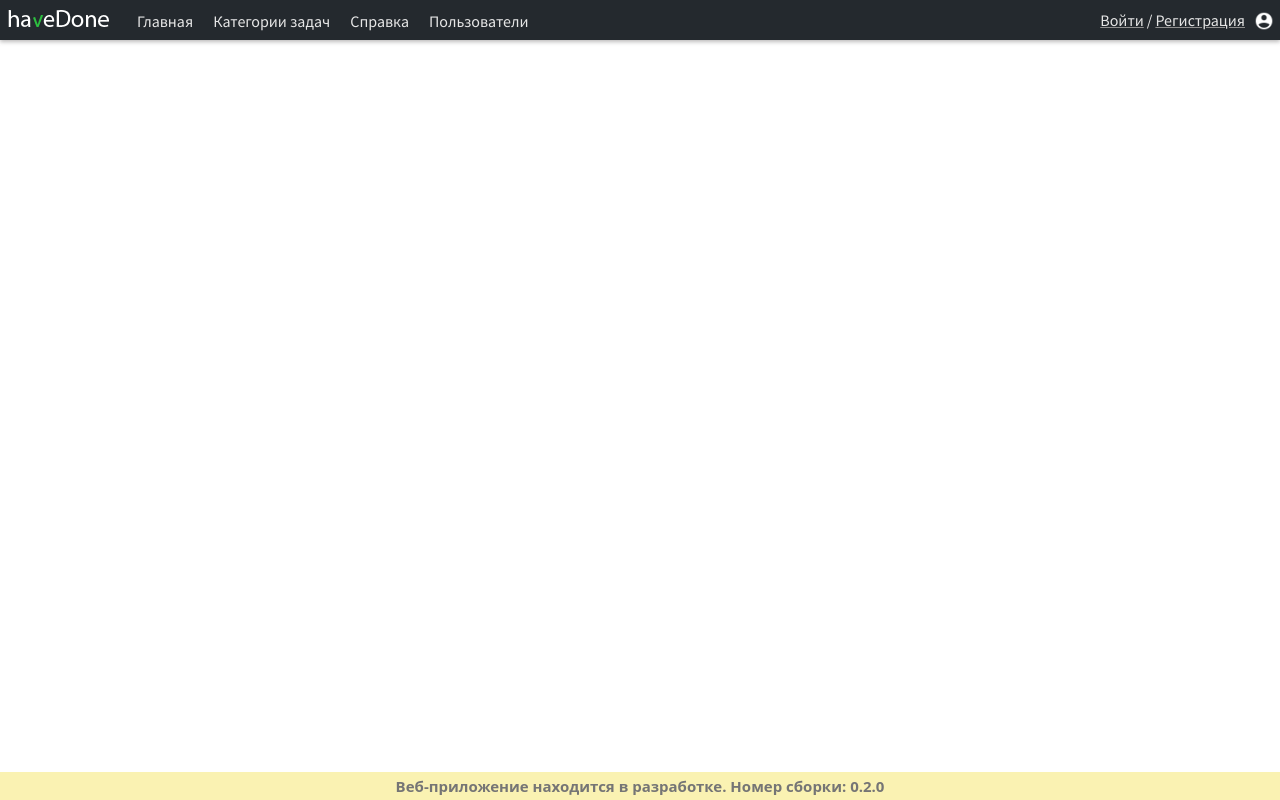
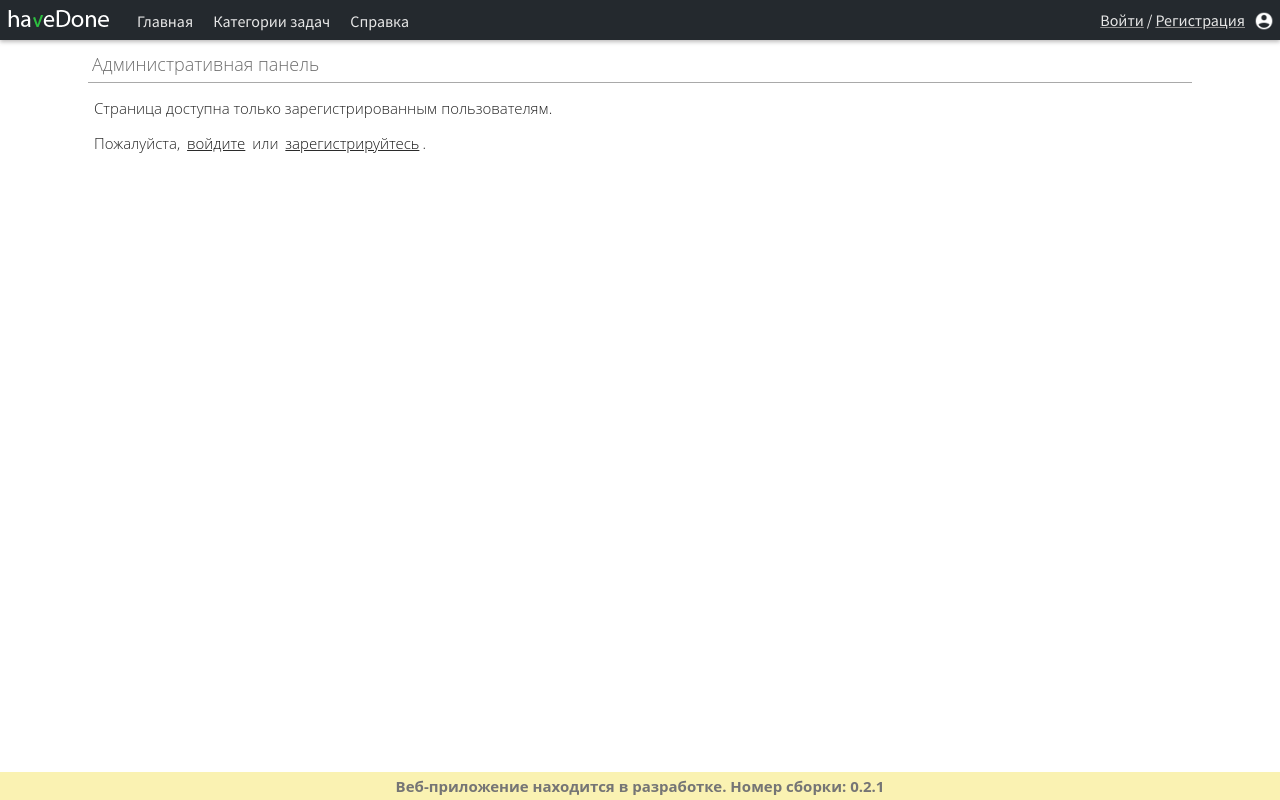
Before and after one commit to treepoint/reactFront, a React (Create React App) app: page /admin in a window 1280 px wide. Built offline with nearby package versions, Linux system fonts and the light colour scheme; no server answers.

Commit message:
first implementation admin panel

```diff
--- a/src/Components/Page/Page.css
+++ b/src/Components/Page/Page.css
@@ -4,7 +4,7 @@
   overflow-x: auto;
   overflow-y: auto;
   margin: 12px auto;
-  padding: 12px 24px;
+  padding: 0 24px;
 }
 .content {
   margin: 6px;
--- a/src/Components/Page/Page.js
+++ b/src/Components/Page/Page.js
@@ -9,21 +9,43 @@ import Anchor from "../Anchor/Anchor";
 import "./Page.css";
 
 class Page extends React.Component {
-  isAccesseble() {
-    //Если страница не приватная — ничего не проверяем
-    if (!this.props.isPrivate) {
-      return true;
+  getContent() {
+    //Если страница не приватная и доступна не только админам — cразу отдадим контент
+    if (!this.props.isPrivate && !this.props.isAdmin) {
+      return this.props.children;
     }
 
     //Иначе нужен токен и email как минимум
     if (!!this.props.token && !!this.props.user.email) {
-      return true;
+      //Но если нужны еще и админские права — чекнем их
+      if (this.props.isAdmin) {
+        if (this.props.user.role !== "admin") {
+          return this.getAdminPageMessage();
+        }
+      }
+      //Если не админка и есть токен и email — так же отдадим контент
+      return this.props.children;
     }
 
-    return false;
+    return this.getAuthPageMessage();
   }
 
-  getPrivatePageMessage() {
+  getAdminPageMessage() {
+    return (
+      <div>
+        <p>Страница доступна только администраторам.</p>
+        <p>
+          Пожалуйста,{" "}
+          <Anchor>
+            <AnchorModalWindow value="войдите" modalWindowName={login} />
+          </Anchor>{" "}
+          под учетной записью администратора.
+        </p>
+      </div>
+    );
+  }
+
+  getAuthPageMessage() {
     return (
       <div>
         <p>Страница доступна только зарегистрированным пользователям.</p>
@@ -50,11 +72,7 @@ class Page extends React.Component {
       <div className="page">
         <div className="title">{this.props.title}</div>
         <div className="hr" />
-        <div className="content">
-          {this.isAccesseble()
-            ? this.props.children
-            : this.getPrivatePageMessage()}
-        </div>
+        <div className="content">{this.getContent()}</div>
       </div>
     );
   }
--- a/src/Containers/App/App.js
+++ b/src/Containers/App/App.js
@@ -15,7 +15,7 @@ import Header from "../Header/Header";
 import Home from "../Contents/Home";
 import Categories from "../Contents/Categories";
 import About from "../Contents/About";
-import Users from "../Contents/Users";
+import Admin from "../Contents/Admin";
 import Bottom from "../Bottom/Bottom";
 //CSS
 import "./App.css";
@@ -87,7 +87,7 @@ class App extends React.Component {
           <Route exact path="/" component={Home} />
           <Route path="/categories" component={Categories} />
           <Route path="/about" component={About} />
-          <Route path="/users" component={Users} />
+          <Route path="/admin" component={Admin} />
         </Switch>
         {getModalWindow(
           this.props.modalWindowState,
--- a/src/Containers/Bottom/Bottom.js
+++ b/src/Containers/Bottom/Bottom.js
@@ -5,7 +5,7 @@ class Bottom extends React.Component {
   render() {
     return (
       <div className="bottom">
-        <BroadCastMessage message="Веб-приложение находится в разработке. Номер сборки: 0.2.0" />
+        <BroadCastMessage message="Веб-приложение находится в разработке. Номер сборки: 0.2.1" />
       </div>
     );
   }
--- /dev/null
+++ b/src/Containers/Contents/Admin.js
@@ -0,0 +1,36 @@
+import React from "react";
+import Page from "../../Components/Page/Page";
+import { getUsers } from "../../APIController/APIController";
+
+class Users extends React.Component {
+  constructor(props) {
+    super(props);
+    this.state = { usersList: [] };
+  }
+
+  componentDidMount() {
+    this.getUsers();
+  }
+
+  getUsers() {
+    let promise = getUsers();
+
+    promise.then(result => {
+      if (Array.isArray(result)) {
+        this.setState({ usersList: result });
+      }
+    });
+  }
+
+  render() {
+    return (
+      <div>
+        <Page title="Административная панель" isPrivate={true} isAdmin={true}>
+          контент
+        </Page>
+      </div>
+    );
+  }
+}
+
+export default Users;
--- a/src/Containers/Header/Navigation/Navigation.js
+++ b/src/Containers/Header/Navigation/Navigation.js
@@ -1,4 +1,6 @@
 import React from "react";
+//Подключаем redux
+import { connect } from "react-redux";
 //Подключаем роутинг
 import { NavLink } from "react-router-dom";
 //CSS
@@ -32,17 +34,28 @@ class Navigation extends React.Component {
         >
           Справка
         </NavLink>
+        {!!this.props.token && this.props.user.role === "admin" ? (
           <NavLink
             className="navigation link"
             exact
-          to="/users"
+            to="/admin"
             activeClassName="current"
           >
-          Пользователи
+            Админ.панель
           </NavLink>
+        ) : (
+          ""
+        )}
       </div>
     );
   }
 }
 
-export default Navigation;
+const mapStateToProps = state => {
+  return {
+    token: state.token,
+    user: state.user
+  };
+};
+
+export default connect(mapStateToProps)(Navigation);
```
Lines whose indentation alone changed are shown as unchanged.
